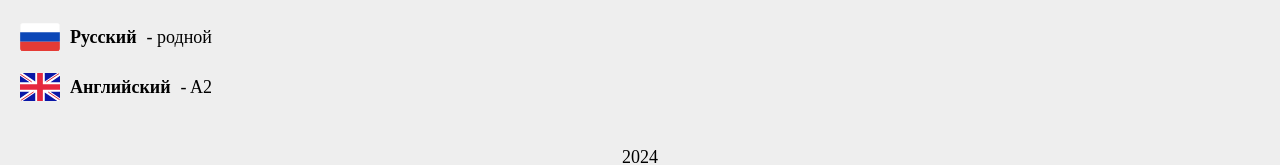
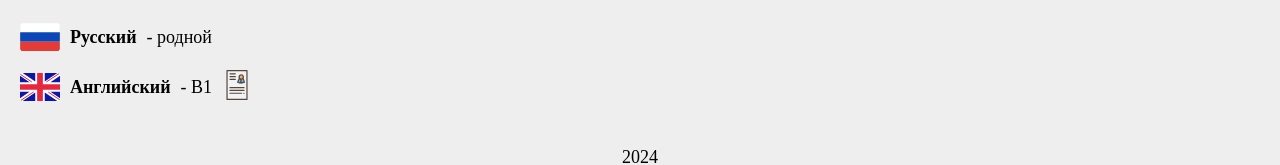
Before and after one commit to DialecticalLaw/cv, a Next.js app: page / in a window 1280 px wide. Shown: the part 613-778 px from the top of the page. Built offline with nearby package versions, Linux system fonts and the light colour scheme; a web font is replaced by a local one.

Commit message:
fix: correct language info

```diff
--- a/src/components/Languages/Languages.module.css
+++ b/src/components/Languages/Languages.module.css
@@ -14,3 +14,13 @@
   width: 4rem;
   height: 4rem;
 }
+
+.small_icon {
+  width: 3rem;
+  height: auto;
+  transition: 0.2s;
+}
+
+.small_icon:hover {
+  transform: scale(0.9);
+}
--- a/src/components/Languages/Languages.tsx
+++ b/src/components/Languages/Languages.tsx
@@ -3,6 +3,7 @@ import { Title } from '../Title/Title';
 import styles from './Languages.module.css';
 import russiaIcon from '@/assets/img/flag-ru.svg';
 import englandIcon from '@/assets/img/flag-gb.svg';
+import certificateIcon from '@/assets/img/certificate.svg';
 
 export function Languages() {
   return (
@@ -15,7 +16,10 @@ export function Languages() {
         </li>
         <li className={styles.item}>
           <Image className={styles.icon} src={englandIcon} alt="england" />
-          <b>Английский</b> - A2
+          <b>Английский</b> - B1{' '}
+          <a target="_blank" href="https://cert.efset.org/ru/SgsuKd">
+            <Image className={styles.small_icon} src={certificateIcon} alt="certificate" />
+          </a>
         </li>
       </ul>
     </section>
```
